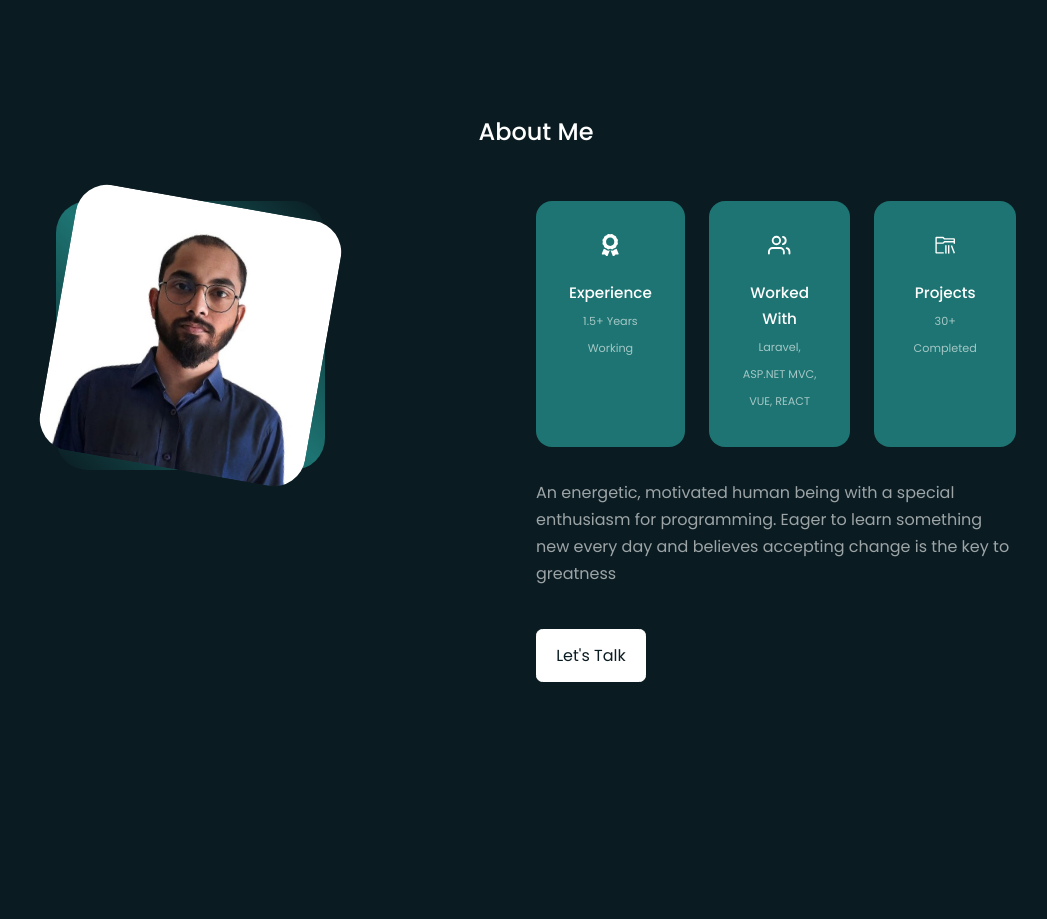
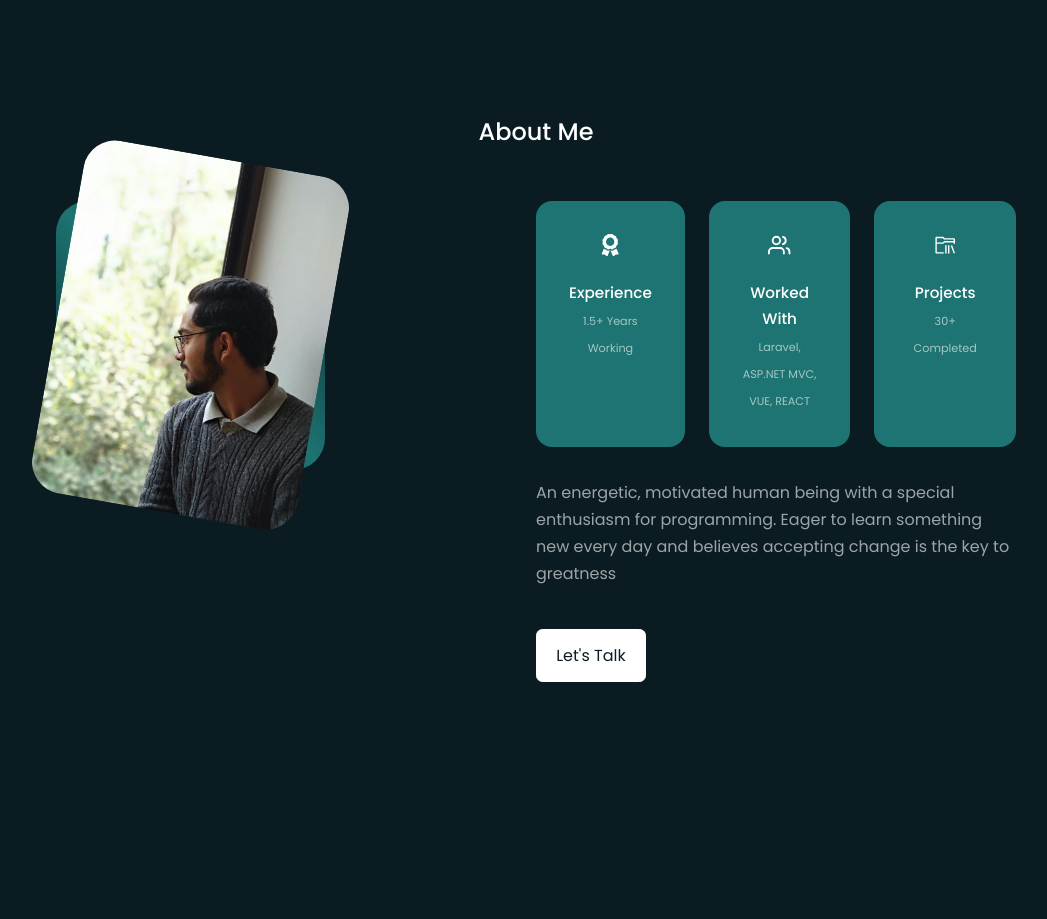
Before and after one commit to scottishsummer98/react_portfolio, a React (Create React App) app: page / in a window 1280 px wide. Shown: the part 800-1719 px from the top of the page, without its empty margins (104-1151 px from the left). Built offline with nearby package versions, Linux system fonts and the light colour scheme.

Commit message:
'cvupdate'

```diff
--- a/src/components/about/About.jsx
+++ b/src/components/about/About.jsx
@@ -1,6 +1,6 @@
 import React from 'react'
 import './About.css'
-import DP from '../../assets/meProfileprof.jpg'
+import DP from '../../assets/meProfile.jpg'
 import { FaAward } from 'react-icons/fa'
 import { FiUsers } from 'react-icons/fi'
 import { VscFolderLibrary } from 'react-icons/vsc'
@@ -12,7 +12,7 @@ const About = () => {
       <div className="container about_container">
         <div className="about_me">
           <div className="about_me_image">
-            <img src={DP} alt="Display Picture" />
+            <img src={DP} alt="" />
           </div>
         </div>
         <div className="about_content">
```
Also changed, not shown: 1 other file (tests, documents, lock files or other folders).
